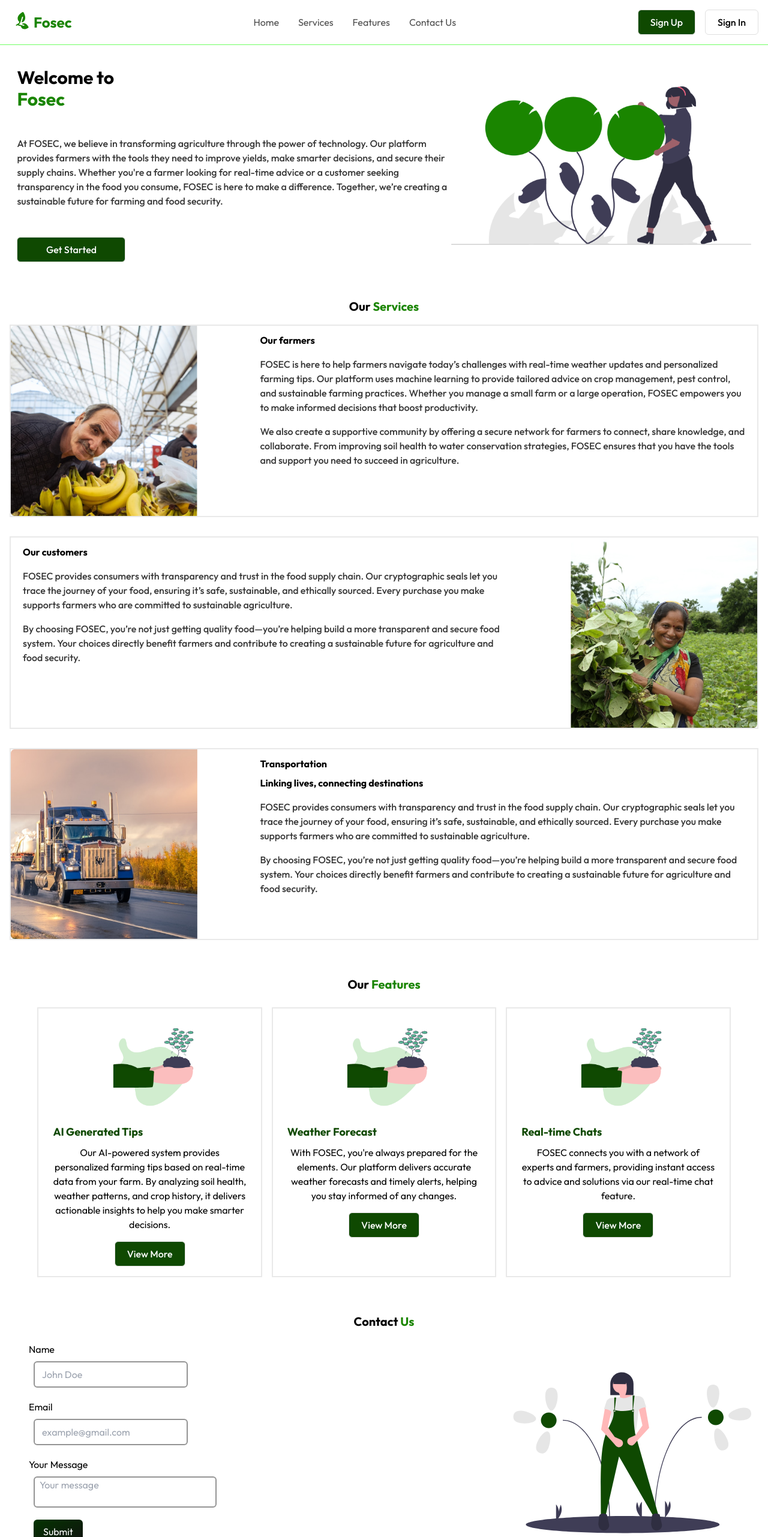
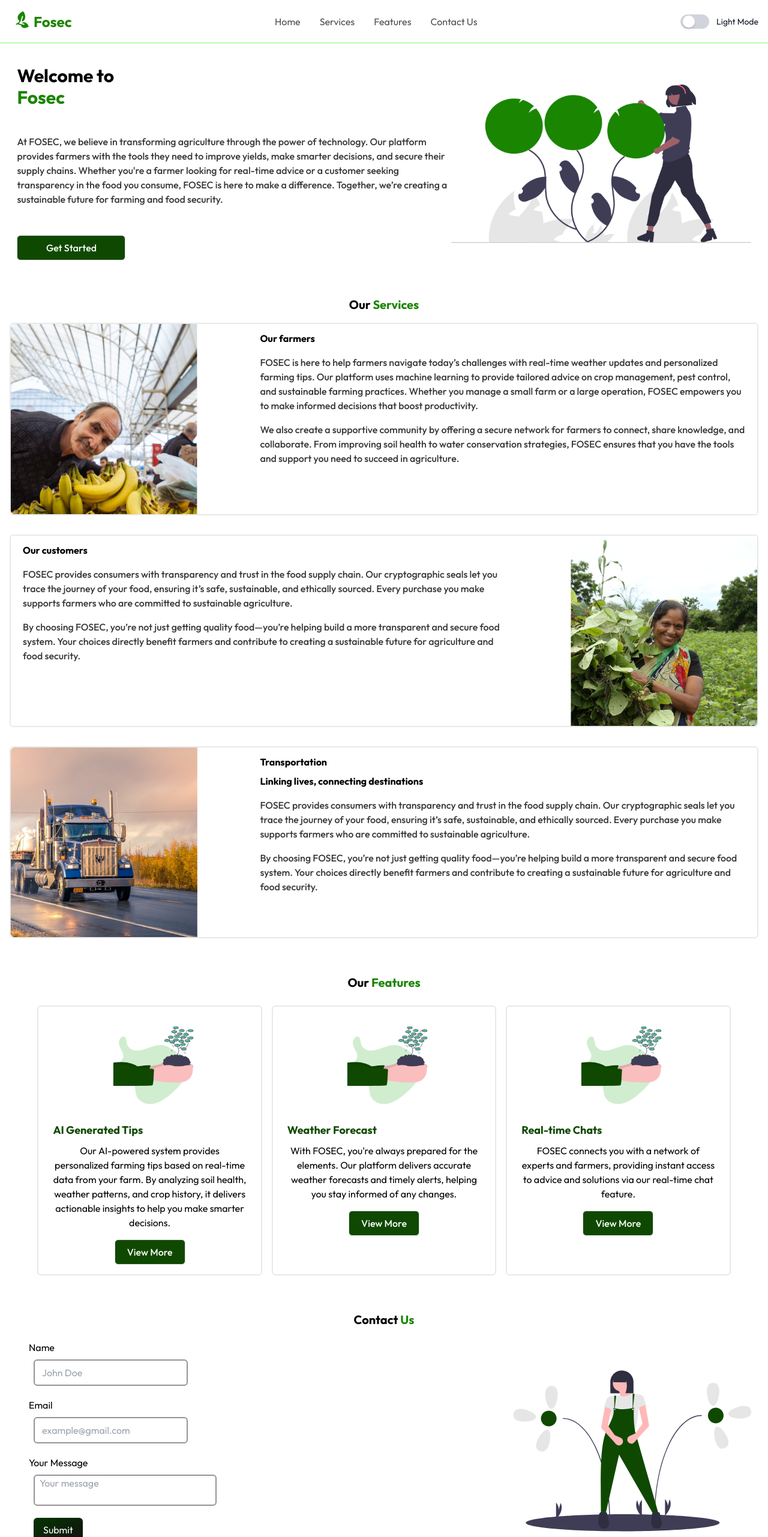
Before and after one commit to fosec-rw/fosec, a React (Create React App) app: page / in a window 1280 px wide. Shown: the top 2562 px of the page at 60% size. Built offline with nearby package versions, Linux system fonts and the light colour scheme.

Commit message:
dark mode

```diff
--- a/package.json
+++ b/package.json
@@ -3,6 +3,9 @@
   "version": "0.1.0",
   "private": true,
   "dependencies": {
+    "@fortawesome/fontawesome-svg-core": "^6.6.0",
+    "@fortawesome/free-solid-svg-icons": "^6.6.0",
+    "@fortawesome/react-fontawesome": "^0.2.2",
     "@testing-library/jest-dom": "^5.17.0",
     "@testing-library/react": "^13.4.0",
     "@testing-library/user-event": "^13.5.0",
--- a/src/components/Button.jsx
+++ b/src/components/Button.jsx
@@ -2,7 +2,7 @@ import React from 'react';
 
 const Button = ({ text }) => {
     return (
-        <button className="hidden md:block font-medium text-white border border-[#E0E0E0] px-5 py-2 rounded-md bg-[#0F4901] hover:bg-black hover:text-[#E0E0E0]">
+        <button className="hidden md:block font-medium text-white border border-[#E0E0E0] px-5 py-2 rounded-md bg-[#0F4901] hover:bg-black hover:text-[#E0E0E0] dark:border-none">
             {text}
         </button>
     );
--- a/src/components/Features.jsx
+++ b/src/components/Features.jsx
@@ -5,16 +5,16 @@ import Button from "./Button";
 const Features = () => {
   return (
     <div className="flex flex-col items-center mt-5 p-4 w-full">
-      <h1 className="text-xl font-semibold">
+      <h1 className="text-xl font-semibold  dark:text-white ">
         Our <span className="text-[#1A8500]">Features</span>
       </h1>
       <div className="flex flex-wrap justify-center mt-4 w-full">
         {/* Feature 1 */}
-        <div className="border-2 flex flex-col items-center border-[#E9E9E9] p-4 m-2 w-full sm:w-[45%] lg:w-[30%]">
+        <div className="border-2 flex flex-col items-center border-[#E9E9E9] dark:border-[#464545] rounded-md p-4 m-2 w-full sm:w-[45%] lg:w-[30%]">
           <img src={featureImg} alt="Our Features" className="h-40 object-cover" />
           <div className="my-2">
-            <h1 className="font-semibold text-lg text-[#0F4901] m-2">AI Generated Tips</h1>
-            <p className="m-2 text-center">
+            <h1 className="font-semibold  dark:text-white text-lg text-[#0F4901] m-2">AI Generated Tips</h1>
+            <p className="m-2 text-center  dark:text-[#E9E9E9]">
               Our AI-powered system provides personalized farming tips based on real-time data
               from your farm. By analyzing soil health, weather patterns, and crop history, it
               delivers actionable insights to help you make smarter decisions.
@@ -24,11 +24,11 @@ const Features = () => {
         </div>
 
         {/* Feature 2 */}
-        <div className="border-2 flex flex-col items-center border-[#E9E9E9] p-4 m-2 w-full sm:w-[45%] lg:w-[30%]">
+        <div className="border-2 flex flex-col items-center border-[#E9E9E9] dark:border-[#464545] rounded-md p-4 m-2 w-full sm:w-[45%] lg:w-[30%]">
           <img src={featureImg} alt="Our Features" className="h-40 object-cover" />
           <div className="my-2">
-            <h1 className="font-semibold text-lg text-[#0F4901] m-2">Weather Forecast</h1>
-            <p className="m-2 text-center">
+            <h1 className="font-semibold  dark:text-white text-lg text-[#0F4901] m-2">Weather Forecast</h1>
+            <p className="m-2 text-center  dark:text-[#E9E9E9]">
               With FOSEC, you're always prepared for the elements. Our platform delivers accurate
               weather forecasts and timely alerts, helping you stay informed of any changes.
             </p>
@@ -37,11 +37,11 @@ const Features = () => {
         </div>
 
         {/* Feature 3 */}
-        <div className="border-2 flex flex-col items-center border-[#E9E9E9] p-4 m-2 w-full sm:w-[45%] lg:w-[30%]">
+        <div className="border-2 flex flex-col items-center border-[#E9E9E9] dark:border-[#464545] rounded-md p-4 m-2 w-full sm:w-[45%] lg:w-[30%]">
           <img src={featureImg} alt="Our Features" className="h-40 object-cover" />
           <div className="my-2">
-            <h1 className="font-semibold text-lg text-[#0F4901] m-2">Real-time Chats</h1>
-            <p className="m-2 text-center">
+            <h1 className="font-semibold  dark:text-white text-lg text-[#0F4901] m-2">Real-time Chats</h1>
+            <p className="m-2 text-center  dark:text-[#E9E9E9]">
               FOSEC connects you with a network of experts and farmers, providing instant access
               to advice and solutions via our real-time chat feature.
             </p>
--- a/src/components/Footer.jsx
+++ b/src/components/Footer.jsx
@@ -1,5 +1,5 @@
 import React from 'react';
-import logo from '../assets/fosec_logo.svg';
+import logo from '../assets/eco_plant.svg';
 
 const Footer = () => {
     return (
@@ -14,7 +14,7 @@ const Footer = () => {
                     <form className='flex flex-col space-y-2'>
                         <input type='email' placeholder='Enter your email address' className='p-2 rounded-md border' />
                         <textarea placeholder='Enter your message' className='p-2 rounded-md border h-24 resize-none'></textarea>
-                        <button type='submit' className='px-4 py-2 bg-green-600 text-white rounded-md'>Send</button>
+                        <button type='submit' className='px-4 py-2 bg-[#1a8500] text-white rounded-md'>Send</button>
                     </form>
                 </div>
                 <div className='flex flex-col'>
--- a/src/components/Home.jsx
+++ b/src/components/Home.jsx
@@ -6,10 +6,10 @@ const Home = () => {
     <div className='flex flex-col md:flex-row justify-center items-center m-2 p-2'>
       {/* Text Section */}
       <div className='flex flex-col w-full md:w-[58%]'>
-        <h1 className='text-3xl font-semibold my-5'>
+        <h1 className='text-3xl font-semibold my-5  dark:text-white'>
           Welcome to <br /> <span className='text-[#1A8500]'>Fosec</span>
         </h1>
-        <p className='text-[#363636] font-medium my-6'>
+        <p className='text-[#363636] font-medium my-6  dark:text-[#E9E9E9]'>
           At FOSEC, we believe in transforming agriculture through the power of technology. Our platform provides farmers with the tools they need to improve yields, make smarter decisions, and secure their supply chains. Whether you're a farmer looking for real-time advice or a customer seeking transparency in the food you consume, FOSEC is here to make a difference. Together, we’re creating a sustainable future for farming and food security.
         </p>
         <button className="font-medium text-white border border-[#E0E0E0] my-6 px-5 py-2 rounded-md bg-[#0F4901] hover:text-[#E0E0E0] w-full md:w-1/2 lg:w-1/4">
--- a/src/components/Navbar.jsx
+++ b/src/components/Navbar.jsx
@@ -1,10 +1,28 @@
-// src/components/Navbar.jsx
-import React, { useState } from 'react';
+import React, { useState, useEffect } from 'react';
 import logo from '../assets/eco_plant.svg';
-import Button from './Button';
 
 const Navbar = () => {
   const [isOpen, setIsOpen] = useState(false);
+  const [darkMode, setDarkMode] = useState(() => {
+    return localStorage.getItem('theme') === 'dark' || false;
+  });
+
+  // Toggle dark mode
+  const toggleDarkMode = () => {
+    setDarkMode((prevMode) => {
+      const newMode = !prevMode;
+      localStorage.setItem('theme', newMode ? 'dark' : 'light');
+      return newMode;
+    });
+  };
+
+  useEffect(() => {
+    if (darkMode) {
+      document.documentElement.classList.add('dark');
+    } else {
+      document.documentElement.classList.remove('dark');
+    }
+  }, [darkMode]);
 
   const toggleMenu = () => {
     setIsOpen(!isOpen);
@@ -14,38 +32,55 @@ const Navbar = () => {
     <nav className="p-4 border-[#6FFF63] border-x-0 border-t-0 border">
       <div className="container mx-auto flex justify-between items-center">
         <div className="text-[#1b8500] text-2xl font-bold flex items-center">
-          <span className=''><img src={logo} alt="fosec" className='w-10'/></span>
+          <span><img src={logo} alt="fosec" className='w-10'/></span>
           Fosec
         </div>
         <div className="hidden md:flex space-x-8">
-          <a href="#home" className="text-[#4E4E4E] hover:text-gray-400">Home</a>
-          <a href="#services" className="text-[#4E4E4E] hover:text-gray-400">Services</a>
-          <a href="#features" className="text-[#4E4E4E] hover:text-gray-400">Features</a>
-          <a href="#contact" className="text-[#4E4E4E] hover:text-gray-400">Contact Us</a>
+          <a href="#home" className="text-[#4E4E4E] dark:text-white hover:text-gray-400">Home</a>
+          <a href="#services" className="text-[#4E4E4E] dark:text-white hover:text-gray-400">Services</a>
+          <a href="#features" className="text-[#4E4E4E] dark:text-white hover:text-gray-400">Features</a>
+          <a href="#contact" className="text-[#4E4E4E] dark:text-white hover:text-gray-400">Contact Us</a>
         </div>
-        {/* Sign Up and Sign In Buttons */}
-        <div className="md:flex items-center space-x-4">
-          <Button text="Sign Up"/>
-          <button className="hidden md:block font-medium text-black border border-[#E0E0E0] px-5 py-2 rounded-md hover:bg-black hover:text-white">Sign In</button>
+
+        {/* Dark/Light Mode Toggle */}
+        <div onClick={toggleDarkMode} className="relative flex items-center cursor-pointer">
+          <div className={`w-12 h-6 flex items-center bg-gray-300 rounded-full p-1 ${darkMode ? 'bg-green-500' : 'bg-gray-300'}`}>
+            <div
+              className={`bg-white w-5 h-5 rounded-full shadow-md transform transition-transform ${
+                darkMode ? 'translate-x-6' : 'translate-x-0'
+              }`}
+            ></div>
+          </div>
+          <span className="ml-3 text-sm text-gray-900 dark:text-white">{darkMode ? 'Dark Mode' : 'Light Mode'}</span>
         </div>
+
         <div className="md:hidden">
-          <button onClick={toggleMenu} className="text-[#0F4901] focus:outline-none">
+          <button onClick={toggleMenu} className="text-[#0F4901] dark:text-white focus:outline-none">
             <svg className="w-6 h-6" fill="none" stroke="currentColor" viewBox="0 0 24 24" xmlns="http://www.w3.org/2000/svg">
               <path strokeLinecap="round" strokeLinejoin="round" strokeWidth="2" d="M4 6h16M4 12h16m-7 6h7" />
             </svg>
           </button>
         </div>
       </div>
+
+      {/* Mobile Menu */}
       {isOpen && (
         <div className="md:hidden mt-2 space-y-2">
-          <a href="#home" className="block text-black hover:text-gray-400">Home</a>
-          <a href="#services" className="block text-black hover:text-gray-400">Services</a>
-          <a href="#features" className="block text-black hover:text-gray-400">Features</a>
-          <a href="#contact" className="block text-black hover:text-gray-400">Contact</a>
-          {/* Sign Up and Sign In Buttons (Mobile View) */}
-          <div className="flex flex-col space-y-2">
-            <button className="text-black border bg-[#0F4901] border-black px-3 py-1 rounded-lg">Sign Up</button>
-            <button className="text-black border border-black px-3 py-1 rounded-lg">Sign In</button>
+          <a href="#home" className="block text-black dark:text-white hover:text-gray-400">Home</a>
+          <a href="#services" className="block text-black dark:text-white hover:text-gray-400">Services</a>
+          <a href="#features" className="block text-black dark:text-white hover:text-gray-400">Features</a>
+          <a href="#contact" className="block text-black dark:text-white hover:text-gray-400">Contact</a>
+
+          {/* Dark/Light Mode Toggle for Mobile */}
+          <div className="flex justify-center mt-4" onClick={toggleDarkMode}>
+            <div className={`w-12 h-6 flex items-center bg-gray-300 rounded-full p-1 ${darkMode ? 'bg-green-500' : 'bg-gray-300'}`}>
+              <div
+                className={`bg-white w-5 h-5 rounded-full shadow-md transform transition-transform ${
+                  darkMode ? 'translate-x-6' : 'translate-x-0'
+                }`}
+              ></div>
+            </div>
+            <span className="ml-3 text-sm text-black dark:text-white">{darkMode ? 'Light' : 'Dark'}</span>
           </div>
         </div>
       )}
--- a/src/components/Services.jsx
+++ b/src/components/Services.jsx
@@ -6,46 +6,46 @@ import transportation from '../assets/vehicles_image.png';
 const Services = () => {
     return (
         <div className='flex flex-col items-center mt-5 m-2 p-2'>
-            <h1 className='text-xl font-semibold'>Our <span className='text-[#1A8500]'>Services</span></h1>
+            <h1 className='text-xl font-semibold  dark:text-white'>Our <span className='text-[#1A8500]'>Services</span></h1>
 
             {/* Farmers Section */}
-            <div className='flex flex-col md:flex-row border-[#E9E9E9] border-2 justify-between my-4 '>
+            <div className='flex flex-col md:flex-row border-[#E9E9E9] dark:border-[#464545] border-2 rounded-md justify-between my-4 '>
                 <img src={farmers} alt="Farmers" className='object-cover w-full md:w-1/4 h-auto' />
                 <div className='w-full md:w-[65%] my-2 mx-5'>
-                    <h5 className='font-semibold my-1'>Our farmers</h5>
-                    <p className='text-[#363636] font-medium text-base my-4'>
+                    <h5 className='font-semibold  dark:text-white my-1'>Our farmers</h5>
+                    <p className='text-[#363636] font-medium text-base my-4 dark:text-[#E9E9E9]'>
                         FOSEC is here to help farmers navigate today’s challenges with real-time weather updates and personalized farming tips. Our platform uses machine learning to provide tailored advice on crop management, pest control, and sustainable farming practices. Whether you manage a small farm or a large operation, FOSEC empowers you to make informed decisions that boost productivity.
                     </p>
-                    <p className='text-[#363636] font-medium text-base my-4'>
+                    <p className='text-[#363636] font-medium text-base my-4  dark:text-[#E9E9E9]'>
                         We also create a supportive community by offering a secure network for farmers to connect, share knowledge, and collaborate. From improving soil health to water conservation strategies, FOSEC ensures that you have the tools and support you need to succeed in agriculture.
                     </p>
                 </div>
             </div>
 
             {/* Customers Section */}
-            <div className='flex flex-col md:flex-row-reverse border-[#E9E9E9] border-2 justify-between my-4 '>
+            <div className='flex flex-col md:flex-row-reverse border-[#E9E9E9] dark:border-[#464545] border-2 rounded-md justify-between my-4 '>
                 <img src={customers} alt="We take care of our customers" className='object-cover w-full md:w-1/4 h-auto' />
                 <div className='w-full md:w-[65%] my-2 mx-5'>
-                    <h5 className='font-semibold my-1'>Our customers</h5>
-                    <p className='text-[#363636] font-medium text-base my-4'>
+                    <h5 className='font-semibold  dark:text-white my-1'>Our customers</h5>
+                    <p className='text-[#363636] font-medium text-base my-4  dark:text-[#E9E9E9]'>
                         FOSEC provides consumers with transparency and trust in the food supply chain. Our cryptographic seals let you trace the journey of your food, ensuring it’s safe, sustainable, and ethically sourced. Every purchase you make supports farmers who are committed to sustainable agriculture.
                     </p>
-                    <p className='text-[#363636] font-medium text-base my-4'>
+                    <p className='text-[#363636] font-medium text-base my-4  dark:text-[#E9E9E9]'>
                         By choosing FOSEC, you’re not just getting quality food—you’re helping build a more transparent and secure food system. Your choices directly benefit farmers and contribute to creating a sustainable future for agriculture and food security.
                     </p>
                 </div>
             </div>
 
             {/* Transportation Section */}
-            <div className='flex flex-col md:flex-row border-[#E9E9E9] border-2 justify-between my-4  '>
+            <div className='flex flex-col md:flex-row border-[#E9E9E9] dark:border-[#464545] border-2 rounded-md justify-between my-4  '>
                 <img src={transportation} alt="We transport your goods" className='object-cover w-full md:w-1/4 h-auto' />
                 <div className='w-full md:w-[65%] my-2 mx-5'>
-                    <h5 className='font-semibold my-1'>Transportation</h5>
-                    <h5 className='font-semibold my-2'>Linking lives, connecting destinations</h5>
-                    <p className='text-[#363636] font-medium text-base my-4'>
+                    <h5 className='font-semibold  dark:text-white my-1'>Transportation</h5>
+                    <h5 className='font-semibold  dark:text-white my-2'>Linking lives, connecting destinations</h5>
+                    <p className='text-[#363636] font-medium text-base my-4  dark:text-[#E9E9E9]'>
                         FOSEC provides consumers with transparency and trust in the food supply chain. Our cryptographic seals let you trace the journey of your food, ensuring it’s safe, sustainable, and ethically sourced. Every purchase you make supports farmers who are committed to sustainable agriculture.
                     </p>
-                    <p className='text-[#363636] font-medium text-base my-4'>
+                    <p className='text-[#363636] font-medium text-base my-4  dark:text-[#E9E9E9]'>
                         By choosing FOSEC, you’re not just getting quality food—you’re helping build a more transparent and secure food system. Your choices directly benefit farmers and contribute to creating a sustainable future for agriculture and food security.
                     </p>
                 </div>
--- a/src/pages/Landing.jsx
+++ b/src/pages/Landing.jsx
@@ -9,7 +9,7 @@ import Footer from '../components/Footer';
 
 export const LandingPage = () => {
   return (
-    <div>
+    <div className='dark:bg-[#1E231D]'>
       <Navbar />
       <section id="home">
         <Home />
--- a/tailwind.config.js
+++ b/tailwind.config.js
@@ -1,4 +1,5 @@
 module.exports = {
+  darkMode: 'class',
   content: [
     './src/**/*.{js,jsx,ts,tsx}',
     './public/index.html',
```
Also changed, not shown: src/components/Contact.jsx (+4 -4 lines), 1 other file (tests, documents, lock files or other folders).
